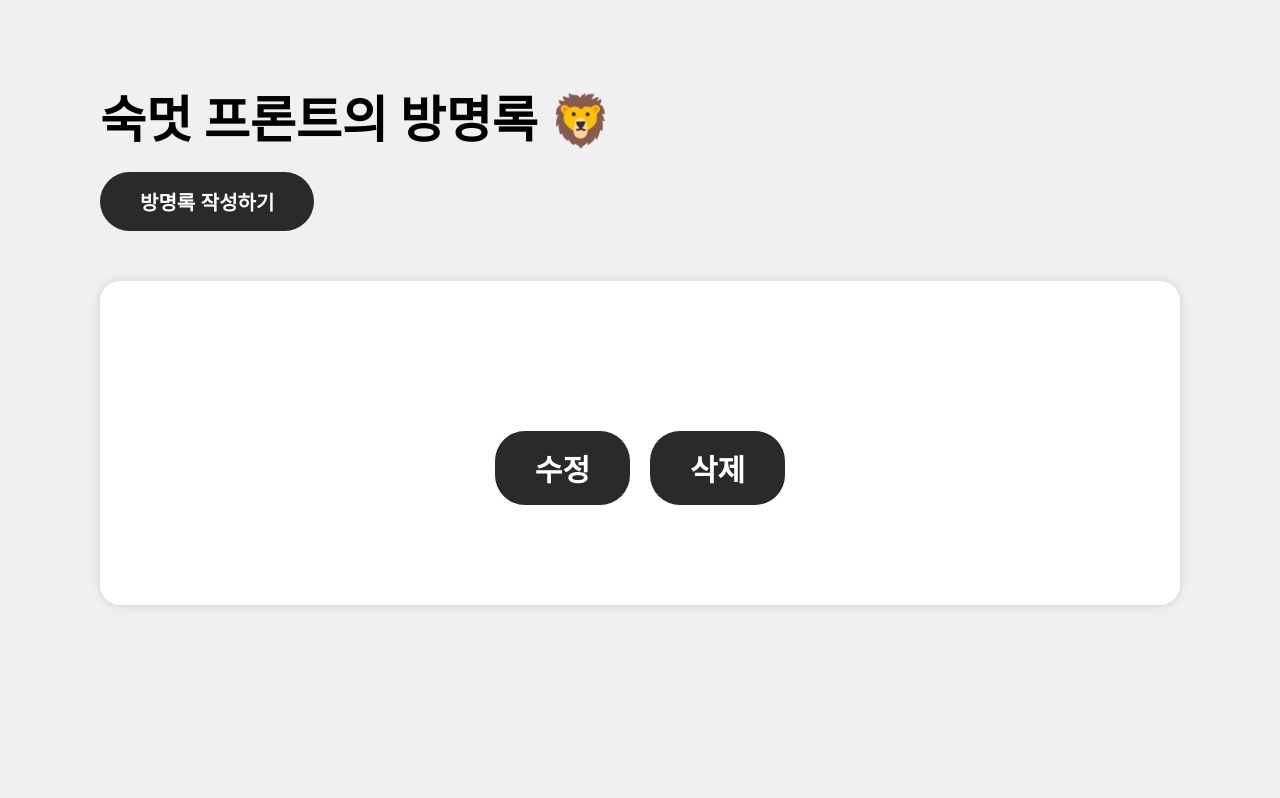
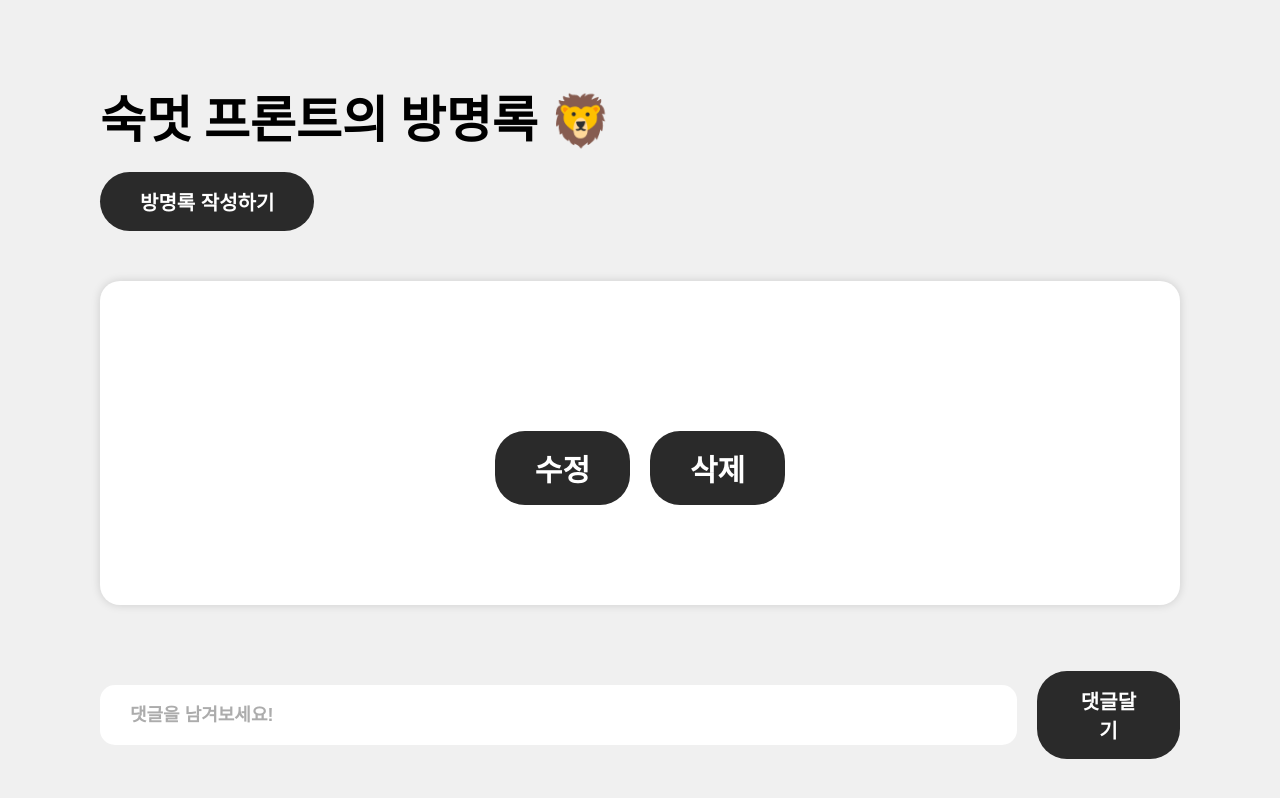
Before and after one commit to Likelion-at-SMWU-12th/SeongYunJung, a React (Create React App) app in the folder hw_frontend_week06/: page /comment/1 in a window 1280 px wide. Shown: the top 798 px of the page. Built offline with nearby package versions, Linux system fonts and the light colour scheme; no server answers.

Commit message:
[Feat] DetailPage.js 댓글남기기 기능 생성(#37)

```diff
--- a/hw_frontend_week06/src/pages/DetailPage.js
+++ b/hw_frontend_week06/src/pages/DetailPage.js
@@ -9,7 +9,8 @@ const DetailPage = () => {
   const { id } = useParams();
   console.log(id);
 
-  const [detail, setDetail] = useState([]);
+  const [detail, setDetail] = useState({});
+
   const getDetail = () => {
     axios
       .get(`http://127.0.0.1:8000/entries/${id}/`)
@@ -41,6 +42,24 @@ const DetailPage = () => {
     // eslint-disable-next-line
   }, []);
 
+  const [comments, setComments] = useState([]);
+  const [commentContent, setCommentContent] = useState("");
+
+  const onChange = (e) => {
+    setCommentContent(e.target.value);
+  };
+
+  const onCreate = () => {
+    setComments([
+      ...comments,
+      {
+        id: comments.length + 1,
+        content: commentContent,
+      },
+    ]);
+    setCommentContent("");
+  };
+
   return (
     <Wrapper>
       <Button txt={"방명록 작성하기"} onBtnClick={() => navigate("/write")} />
@@ -59,6 +78,19 @@ const DetailPage = () => {
           </BtnLine>
         </DetailDiv>
       </DetailWrapper>
+      <CommentForm>
+        <InputComment
+          placeholder="댓글을 남겨보세요!"
+          value={commentContent}
+          onChange={onChange}
+        />
+        <Button txt={"댓글달기"} onBtnClick={onCreate} />
+      </CommentForm>
+      <CommentList>
+        {comments.map((comment) => (
+          <CommentElement key={comment.id}>{comment.content}</CommentElement>
+        ))}
+      </CommentList>
     </Wrapper>
   );
 };
@@ -75,7 +107,7 @@ const DetailWrapper = styled.div`
   border-radius: 20px;
   padding: 100px;
   box-shadow: 0 0 10px rgba(0, 0, 0, 0.15);
-  margin-top: 50px;
+  margin: 50px 0px;
   display: flex;
   align-items: center;
   justify-content: center;
@@ -102,3 +134,33 @@ const BtnLine = styled.div`
   align-items: center;
   gap: 0 20px;
 `;
+
+const CommentForm = styled.div`
+  display: flex;
+  align-items: center;
+  justify-content: space-between;
+`;
+
+const InputComment = styled.input`
+  border: none;
+  outline: none;
+  background-color: white;
+  padding: 10px 30px;
+  border-radius: 15px;
+  width: 1000px;
+  height: 40px;
+  font-size: 18px;
+  font-weight: 700;
+  margin: 30px 20px 30px 0;
+  &::placeholder {
+    color: #acacac;
+    font-weight: 700;
+  }
+`;
+const CommentList = styled.div`
+  margin-top: 50px;
+  display: flex;
+  flex-direction: column;
+  gap: 20px;
+`;
+const CommentElement = styled.div``;
```
